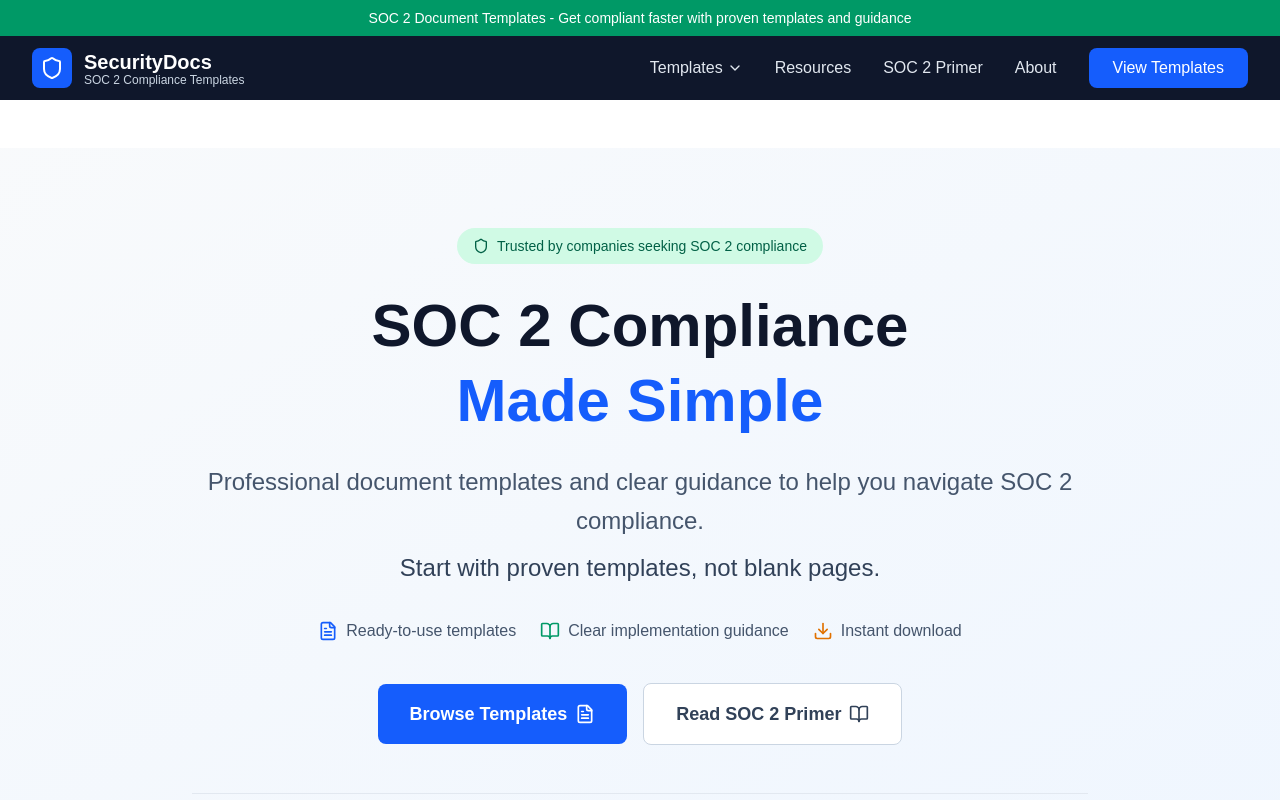
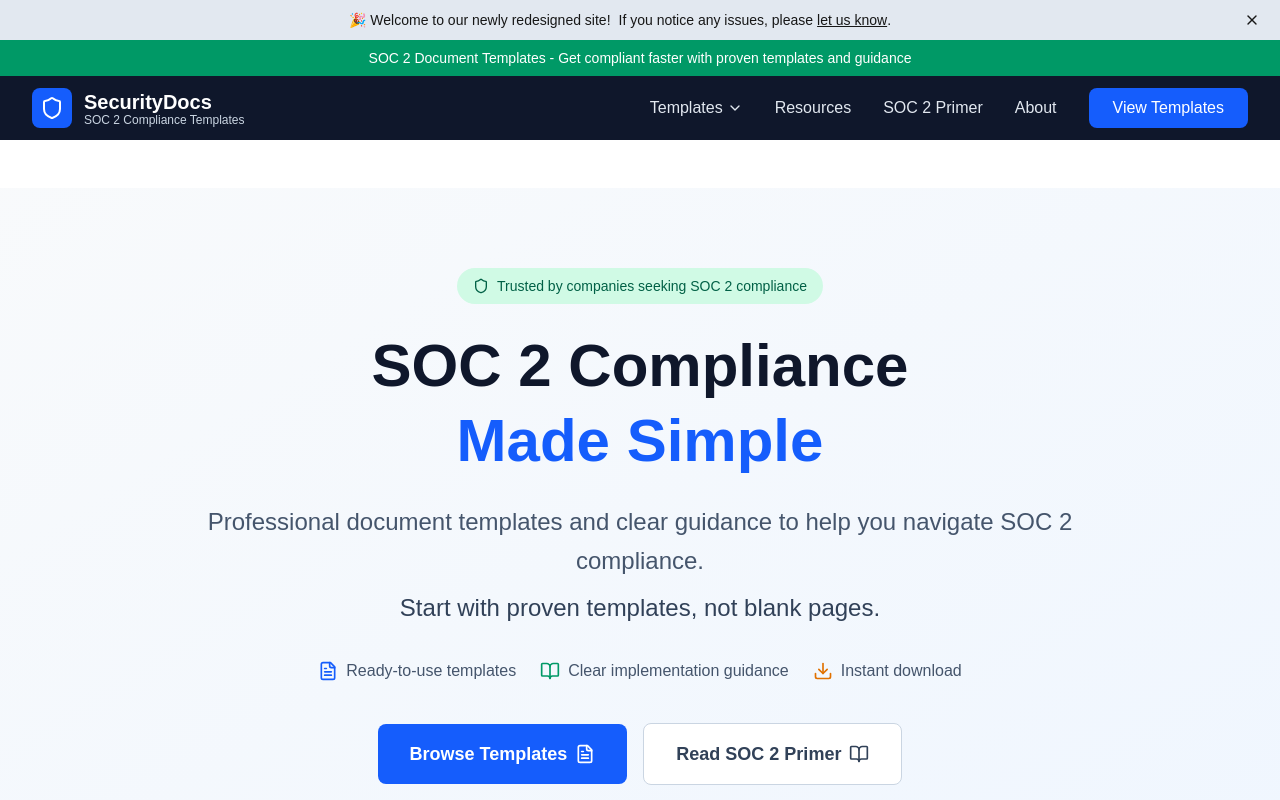
Before and after one commit to BFitz-FitzDevGroup/securitydocs, a Next.js app: page / in a window 1280 px wide. Shown: the top 800 px of the page. Built offline with nearby package versions, Linux system fonts and the light colour scheme.

Commit message:
Add relaunch notification banner

```diff
--- a/src/components/layout/PageLayout.tsx
+++ b/src/components/layout/PageLayout.tsx
@@ -1,4 +1,5 @@
 import React from 'react';
+import { RelaunchBanner } from '@/components/layout/RelaunchBanner';
 import { Header } from './Header';
 import { Footer } from './Footer';
 import DisclaimerFooter from '@/components/legal/DisclaimerFooter'; // Add this import
@@ -25,6 +26,7 @@ export const PageLayout: React.FC<PageLayoutProps> = ({
 
   return (
     <div className="min-h-screen bg-white flex flex-col">
+      <RelaunchBanner />
       <Header />
 
       {shouldShowBreadcrumb && finalBreadcrumbs.length > 0 && (
--- /dev/null
+++ b/src/components/layout/RelaunchBanner.tsx
@@ -0,0 +1,35 @@
+'use client';
+
+import { X } from 'lucide-react';
+import { useState } from 'react';
+
+export function RelaunchBanner() {
+  const [isVisible, setIsVisible] = useState(true);
+
+  if (!isVisible) return null;
+
+  return (
+    <div className="bg-slate-200 text-slate py-2 px-4">
+      <div className="max-w-7xl mx-auto flex items-center justify-between">
+        <div className="flex-1 text-center text-sm">
+          <span className="font-medium">🎉 Welcome to our newly redesigned site!</span>
+          <span className="ml-2">If you notice any issues, please</span>
+          <a
+            href="mailto:support@security-docs.com"
+            className="ml-1 underline hover:text-blue-700 font-medium"
+          >
+            let us know
+          </a>
+          <span>.</span>
+        </div>
+        <button
+          onClick={() => setIsVisible(false)}
+          className="ml-4 hover:bg-blue-700 rounded p-1 transition-colors"
+          aria-label="Dismiss banner"
+        >
+          <X className="w-4 h-4" />
+        </button>
+      </div>
+    </div>
+  );
+}
```
